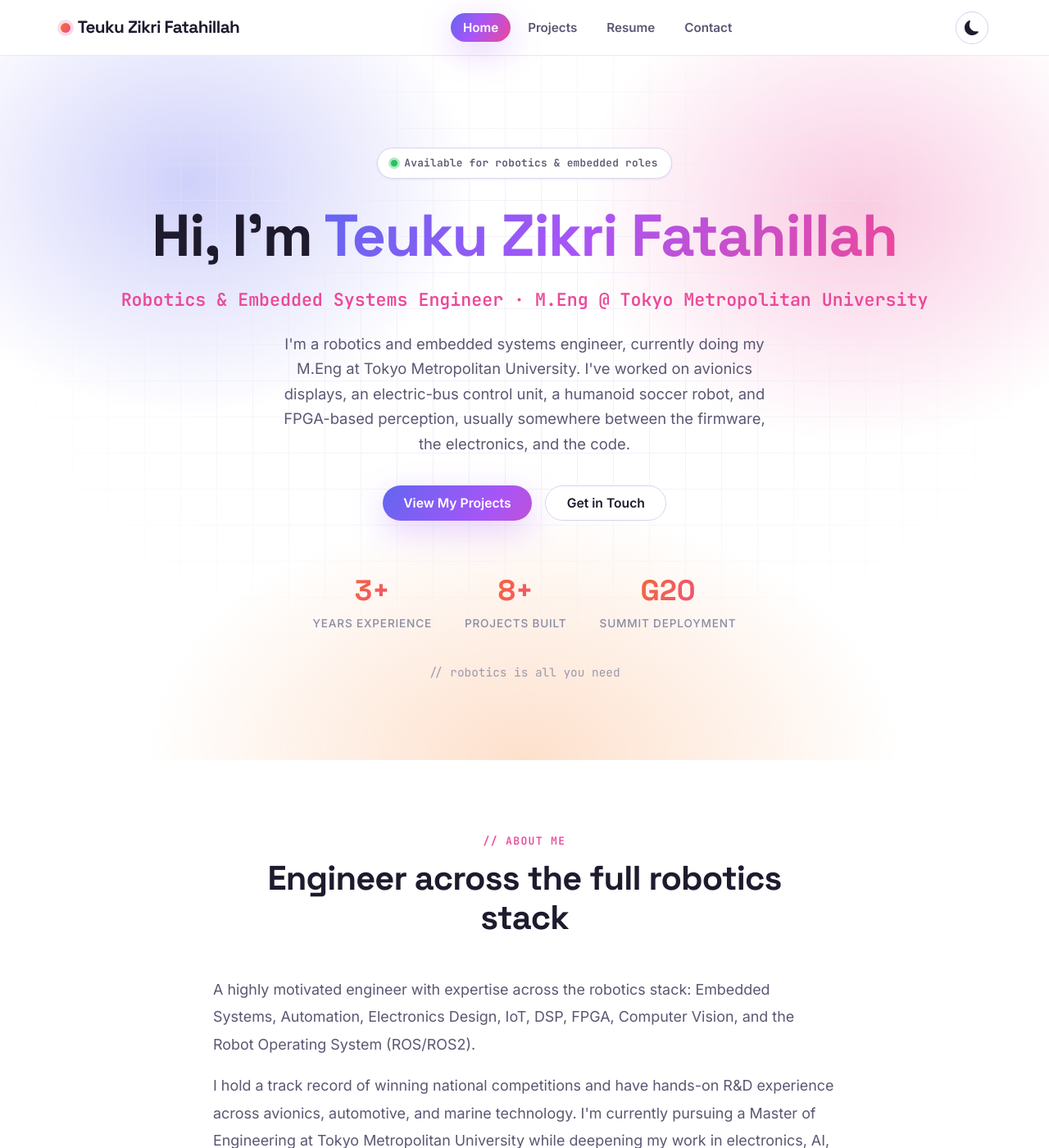
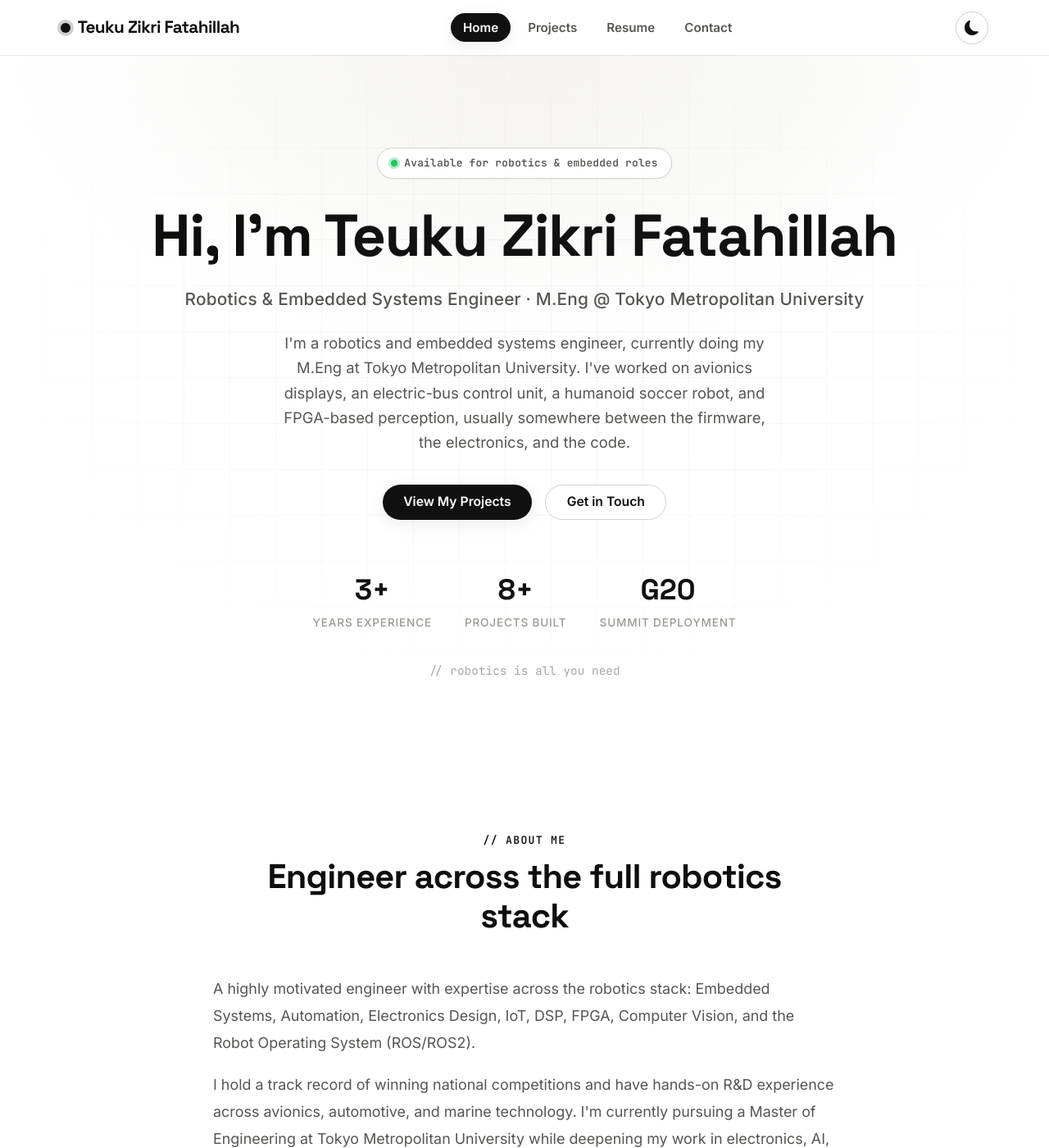
Before and after one commit to tzf230201/tzf230201.github.io, a Jekyll site: the page built from index.md, in a window 1280 px wide and 1400 px high. Shown: the whole window at 82% size. Built offline with Jekyll 4.4.1, drawn with Linux system fonts in a browser that asks for light colours.

Commit message:
Restyle toward a minimal, gallery-like (Breakfast Studio) aesthetic
First pass: monochrome ink/white tokens, flatten gradients to solid ink,
subtle hairline shadows, clean hero (drop colorful blobs, faint grid),
sans refined subtitle. Theme-adaptive light/dark.

Co-Authored-By: Claude Opus 4.8 <noreply@anthropic.com>

```diff
--- a/assets/css/style.css
+++ b/assets/css/style.css
@@ -5,40 +5,41 @@
 
 /* ---------- Design Tokens ---------- */
 :root {
-    /* Brand gradient stops */
-    --c-violet: #7c3aed;
-    --c-indigo: #4f46e5;
-    --c-pink: #ec4899;
-    --c-orange: #f97316;
-    --c-amber: #fbbf24;
-    --c-cyan: #06b6d4;
-
-    --gradient-brand: linear-gradient(120deg, #6366f1 0%, #a855f7 45%, #ec4899 100%);
-    --gradient-warm: linear-gradient(120deg, #f97316 0%, #ec4899 100%);
-    --gradient-cool: linear-gradient(120deg, #06b6d4 0%, #6366f1 100%);
-
-    /* Light theme surfaces */
-    --primary: #7c3aed;
-    --primary-dark: #6d28d9;
-    --accent: #ec4899;
-    --text: #1e1b2e;
-    --text-soft: #5b5772;
-    --text-faint: #8b8aa3;
+    /* Neutral accents (kept minimal; color comes from imagery) */
+    --c-violet: #111111;
+    --c-indigo: #111111;
+    --c-pink: #111111;
+    --c-orange: #b45309;
+    --c-amber: #b45309;
+    --c-cyan: #0e7490;
+
+    /* "Gradients" are now flat ink — used as solid fills and text clips */
+    --gradient-brand: #111111;
+    --gradient-warm: #111111;
+    --gradient-cool: #111111;
+
+    /* Light theme — gallery white */
+    --primary: #111111;
+    --primary-dark: #000000;
+    --accent: #111111;
+    --text: #0e0e0d;
+    --text-soft: #565552;
+    --text-faint: #9a9892;
     --bg: #ffffff;
-    --bg-alt: #f6f3ff;
-    --bg-tint: #faf8ff;
+    --bg-alt: #f4f3f0;
+    --bg-tint: #faf9f6;
     --surface: #ffffff;
-    --border: #ece8f7;
-    --border-strong: #d9d2f0;
-
-    --shadow-sm: 0 1px 3px rgba(60, 40, 110, 0.08);
-    --shadow: 0 8px 24px rgba(80, 50, 140, 0.10);
-    --shadow-lg: 0 20px 50px rgba(80, 50, 140, 0.18);
-    --shadow-glow: 0 12px 40px rgba(168, 85, 247, 0.28);
-
-    --radius-sm: 10px;
-    --radius: 16px;
-    --radius-lg: 24px;
+    --border: #e7e5e0;
+    --border-strong: #d3d0c9;
+
+    --shadow-sm: 0 1px 2px rgba(0, 0, 0, 0.04);
+    --shadow: 0 6px 22px rgba(0, 0, 0, 0.06);
+    --shadow-lg: 0 18px 44px rgba(0, 0, 0, 0.10);
+    --shadow-glow: 0 6px 22px rgba(0, 0, 0, 0.07);
+
+    --radius-sm: 6px;
+    --radius: 10px;
+    --radius-lg: 14px;
     --radius-pill: 999px;
 
     --transition: 0.25s cubic-bezier(0.4, 0, 0.2, 1);
@@ -50,23 +51,31 @@
 }
 
 [data-theme="dark"] {
-    --primary: #a78bfa;
-    --primary-dark: #8b5cf6;
-    --accent: #f472b6;
-    --text: #f1edff;
-    --text-soft: #b6b0d4;
-    --text-faint: #847ea8;
-    --bg: #0e0a1f;
-    --bg-alt: #16102e;
-    --bg-tint: #130d28;
-    --surface: #1a1336;
-    --border: #2a2150;
-    --border-strong: #3a2f6b;
-
-    --shadow-sm: 0 1px 3px rgba(0, 0, 0, 0.4);
-    --shadow: 0 8px 24px rgba(0, 0, 0, 0.45);
-    --shadow-lg: 0 20px 50px rgba(0, 0, 0, 0.6);
-    --shadow-glow: 0 12px 44px rgba(167, 139, 250, 0.35);
+    --c-orange: #fb923c;
+    --c-amber: #fbbf24;
+    --c-cyan: #22d3ee;
+
+    --gradient-brand: #f2f1ee;
+    --gradient-warm: #f2f1ee;
+    --gradient-cool: #f2f1ee;
+
+    --primary: #f2f1ee;
+    --primary-dark: #ffffff;
+    --accent: #f2f1ee;
+    --text: #f2f1ee;
+    --text-soft: #a8a6a0;
+    --text-faint: #706e68;
+    --bg: #0c0c0b;
+    --bg-alt: #151513;
+    --bg-tint: #121210;
+    --surface: #151513;
+    --border: #2a2a26;
+    --border-strong: #3a3a35;
+
+    --shadow-sm: 0 1px 2px rgba(0, 0, 0, 0.4);
+    --shadow: 0 6px 22px rgba(0, 0, 0, 0.5);
+    --shadow-lg: 0 18px 44px rgba(0, 0, 0, 0.6);
+    --shadow-glow: 0 6px 22px rgba(0, 0, 0, 0.5);
 }
 
 /* ---------- Reset ---------- */
@@ -112,7 +121,7 @@ h1, h2, h3, h4 {
 
 ::selection {
     background: var(--accent);
-    color: #fff;
+    color: var(--bg);
 }
 
 /* ---------- Container ---------- */
@@ -197,7 +206,7 @@ h1, h2, h3, h4 {
 .navbar-menu a:hover { color: var(--text); }
 
 .navbar-menu a.active {
-    color: #fff;
+    color: var(--bg);
     background: var(--gradient-brand);
     box-shadow: var(--shadow-glow);
 }
@@ -303,10 +312,7 @@ h1, h2, h3, h4 {
     position: absolute;
     inset: 0;
     z-index: -2;
-    background:
-        radial-gradient(45% 55% at 18% 18%, rgba(99, 102, 241, 0.30), transparent 60%),
-        radial-gradient(45% 55% at 82% 22%, rgba(236, 72, 153, 0.28), transparent 60%),
-        radial-gradient(60% 60% at 50% 100%, rgba(249, 115, 22, 0.22), transparent 60%);
+    background: radial-gradient(70% 60% at 50% 0%, var(--bg-alt), transparent 70%);
 }
 
 .hero::after {
@@ -317,10 +323,10 @@ h1, h2, h3, h4 {
     background-image:
         linear-gradient(var(--border) 1px, transparent 1px),
         linear-gradient(90deg, var(--border) 1px, transparent 1px);
-    background-size: 44px 44px;
+    background-size: 56px 56px;
     -webkit-mask-image: radial-gradient(ellipse 70% 70% at 50% 40%, #000 30%, transparent 75%);
     mask-image: radial-gradient(ellipse 70% 70% at 50% 40%, #000 30%, transparent 75%);
-    opacity: 0.6;
+    opacity: 0.35;
 }
 
 .hero-eyebrow {
@@ -368,10 +374,11 @@ h1, h2, h3, h4 {
 }
 
 .hero-subtitle {
-    font-family: var(--font-mono);
-    font-size: clamp(1rem, 2.2vw, 1.35rem);
-    color: var(--accent);
-    font-weight: 600;
+    font-family: var(--font-body);
+    font-size: clamp(1rem, 2.2vw, 1.3rem);
+    color: var(--text-soft);
+    font-weight: 500;
+    letter-spacing: 0.01em;
     margin-bottom: 1.25rem;
 }
 
@@ -446,13 +453,13 @@ h1, h2, h3, h4 {
 }
 
 .btn-primary {
-    color: #fff;
+    color: var(--bg);
     background: var(--gradient-brand);
     background-size: 160% 160%;
     box-shadow: var(--shadow-glow);
 }
 .btn-primary:hover {
-    color: #fff;
+    color: var(--bg);
     transform: translateY(-3px);
     background-position: 100% 0;
     box-shadow: 0 18px 45px rgba(168, 85, 247, 0.42);
@@ -792,7 +799,7 @@ h1, h2, h3, h4 {
     text-transform: uppercase;
     padding: 0.3rem 0.7rem;
     border-radius: var(--radius-pill);
-    color: #fff;
+    color: var(--bg);
     background: var(--gradient-warm);
     box-shadow: var(--shadow);
 }
@@ -993,7 +1000,7 @@ h1, h2, h3, h4 {
     border-color: var(--primary);
 }
 .filter-tag.active {
-    color: #fff;
+    color: var(--bg);
     background: var(--gradient-brand);
     border-color: transparent;
     box-shadow: var(--shadow-glow);
@@ -1218,7 +1225,7 @@ h1, h2, h3, h4 {
 }
 .resume-toc a:hover { color: var(--text); border-color: var(--primary); }
 .resume-toc a.active {
-    color: #fff;
+    color: var(--bg);
     background: var(--gradient-brand);
     border-color: transparent;
 }
@@ -1417,7 +1424,7 @@ h1, h2, h3, h4 {
 }
 .contact-method:hover .ic {
     background: var(--gradient-brand);
-    color: #fff;
+    color: var(--bg);
 }
 .contact-method p { color: var(--text-soft); word-break: break-word; }
 
@@ -1468,7 +1475,7 @@ h1, h2, h3, h4 {
     transition: var(--transition);
 }
 .footer-social a:hover {
-    color: #fff;
+    color: var(--bg);
     background: var(--gradient-brand);
     border-color: transparent;
     transform: translateY(-3px);
```
